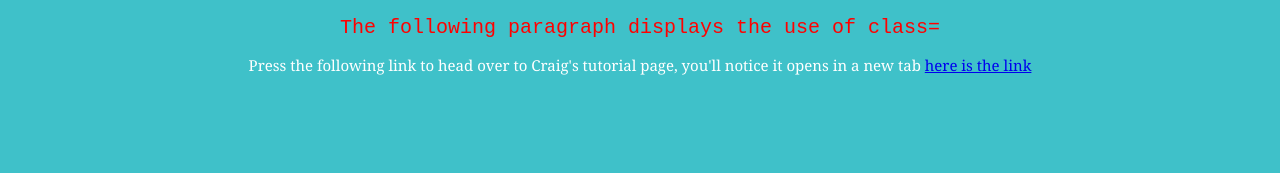
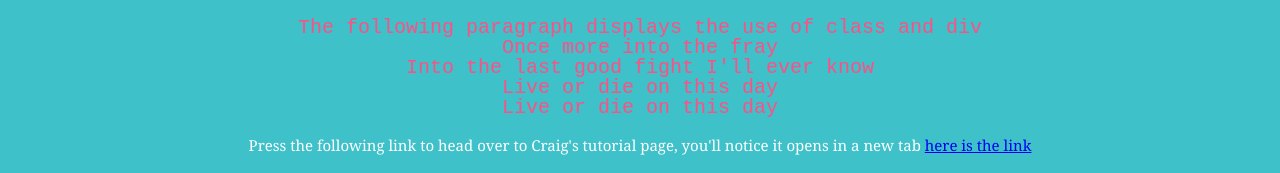
Before and after one commit to Ajjtribe/Homepage-test2, a plain HTML site: page index.html in a window 1280 px wide. Shown: the part 820-993 px from the top of the page. Before the commit the page ends 913 px from the top, so only its background shows below. Drawn offline with Linux system fonts and the light colour scheme.

Commit message:
class= poen and use of div to start new lines

```diff
--- a/alexstyle.css
+++ b/alexstyle.css
@@ -76,7 +76,7 @@ body{
     padding: 4px;
 }
 
-#click1{
+.poemformat{
     font-size:20px;
     font-family: 'Courier New', Courier, monospace;
     text-align: center;
--- a/index.html
+++ b/index.html
@@ -16,10 +16,11 @@
             <img id="cat1" src="https://newevolutiondesigns.com/images/freebies/cool-wallpaper-1.jpg">
         </p>
 
-        <p class="bronko" id="click1">
-            <b>
-                The following paragraph displays the use of class=
-            </b>
+        <p class="poemformat"> The following paragraph displays the use of class and div
+            <div class="poemformat">Once more into the fray</div>
+            <div class="poemformat">Into the last good fight I'll ever know</div>
+            <div class="poemformat">Live or die on this day</div>
+            <div class="poemformat">Live or die on this day</div>
         </p>
 
         <p id="craigtuts">
```
